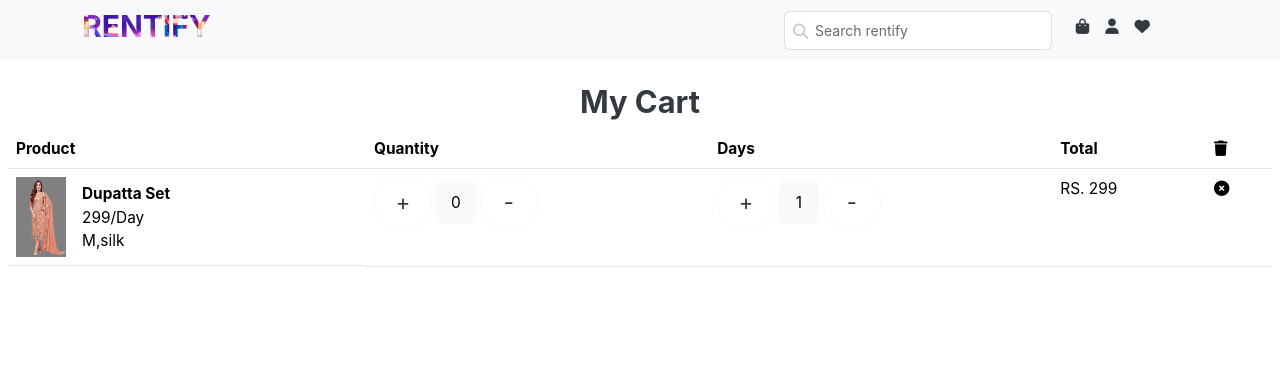
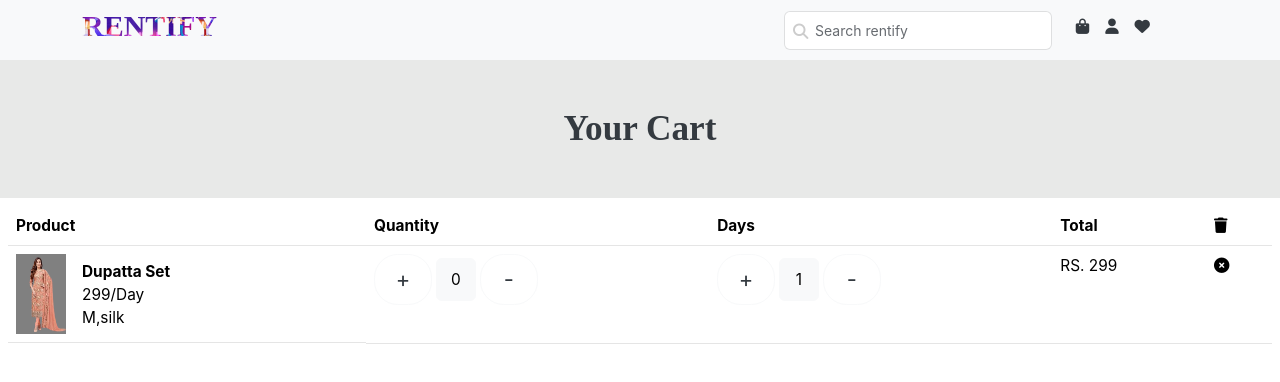
Before and after one commit to Naajiya/Rentify, a React (Vite) app: page /cart in a window 1280 px wide. Shown: the top 382 px of the page. Built offline with nearby package versions, Linux system fonts and the light colour scheme.

Commit message:
code updated

```diff
--- a/src/components/Header.jsx
+++ b/src/components/Header.jsx
@@ -40,7 +40,7 @@ function Header() {
             <Navbar className="bg-body-tertiary"  style={{overflowX:'hidden',position:'sticky'}}>
                 <Container>
                     <div >
-                        <h2 className=' fw-bold  logo'>RENTIFY</h2>
+                        <h2 className=' fw-bold  logo' style={{fontFamily:'cursive'}}>RENTIFY</h2>
 
                     </div>
                     <Form inline>
--- a/src/pages/Cart.jsx
+++ b/src/pages/Cart.jsx
@@ -25,16 +25,10 @@ function Cart() {
   return (
     <>
       <div>
-        <h3 className='text-center mt-4'>My Cart</h3>
-        {/* <div>
-      <div className='d-flex justify-content-between m-2 p-3 fw-bold' style={{fontSize:'16px'}}>
-        <p>Product</p>
-        <p>Quantity</p>
-        <p>Days</p>
-        <p>Price</p>
-        <p>Total Price</p>
-      </div>
-    </div> */}
+        <h2 className='text-center p-5 ' style={{backgroundColor:'rgb(232, 233, 232)',fontFamily:'cursive',backgroundAttachment:'fixed'}}>
+          Your Cart
+          </h2>
+
 
         <div className='m-2'>
           <Table  responsive  className={`table ${isSmallScreen ? 'table-bordered' : ''}`}  >
@@ -83,6 +77,7 @@ function Cart() {
 
               </tr>
 
+
             </tbody>
           </Table>
         </div>
--- a/src/pages/LandingPage.jsx
+++ b/src/pages/LandingPage.jsx
@@ -24,7 +24,7 @@ function LandingPage() {
 
           <Col lg={6} md={12}>
             <div className='d-flex flex-column justify-content-center text-center align-items-center' style={{ top: '5rem' }}>
-              <h1 className='home-logo  ' style={{ marginTop: '7rem' }}> RENTIFY
+              <h1 className='home-logo  ' style={{ marginTop: '5rem',fontFamily: 'cursive' }}> RENTIFY
 
               </h1>
               <span style={{ fontFamily: 'cursive', fontSize: '10px' }}>
@@ -43,7 +43,7 @@ function LandingPage() {
                     '',
                     500,
                   ]}
-                  style={{ fontSize: '2em' }}
+                  style={{ fontSize: '2em',fontFamily: 'cursive' }}
                   repeat={Infinity}
                 />
               </span>
@@ -61,7 +61,7 @@ function LandingPage() {
           <Col lg={6} md={12}>
             <div className='d-flex text-center justify-content-center'>
               <div className='style-card'>
-                <div className='mt-3 m-1'>
+                <div className=' m-1'>
                   <marquee>
                     <img className='img-sty m-1' src={move} alt="" />
                     <img className='img-sty m-1' src={men1} alt="" />
```
